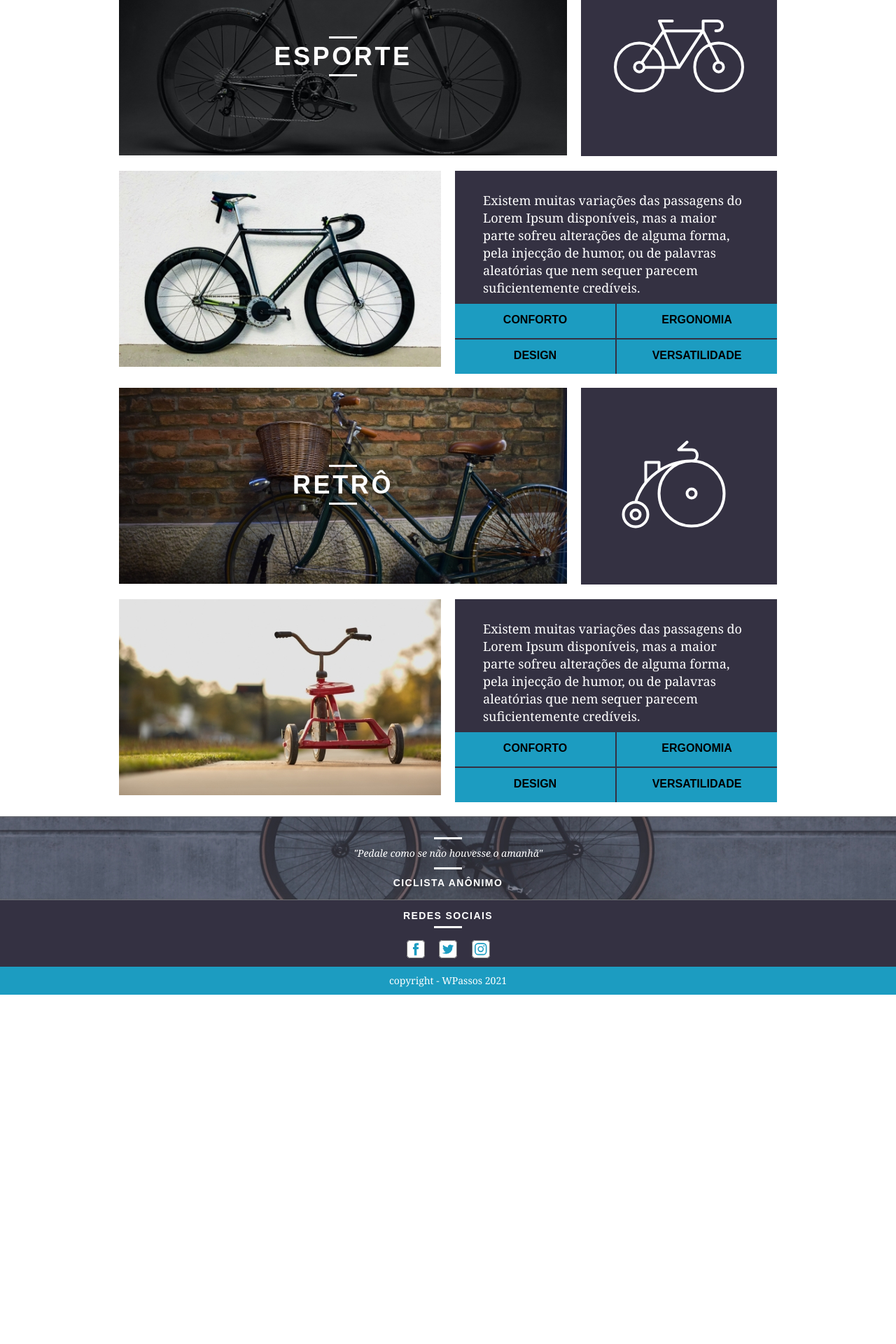
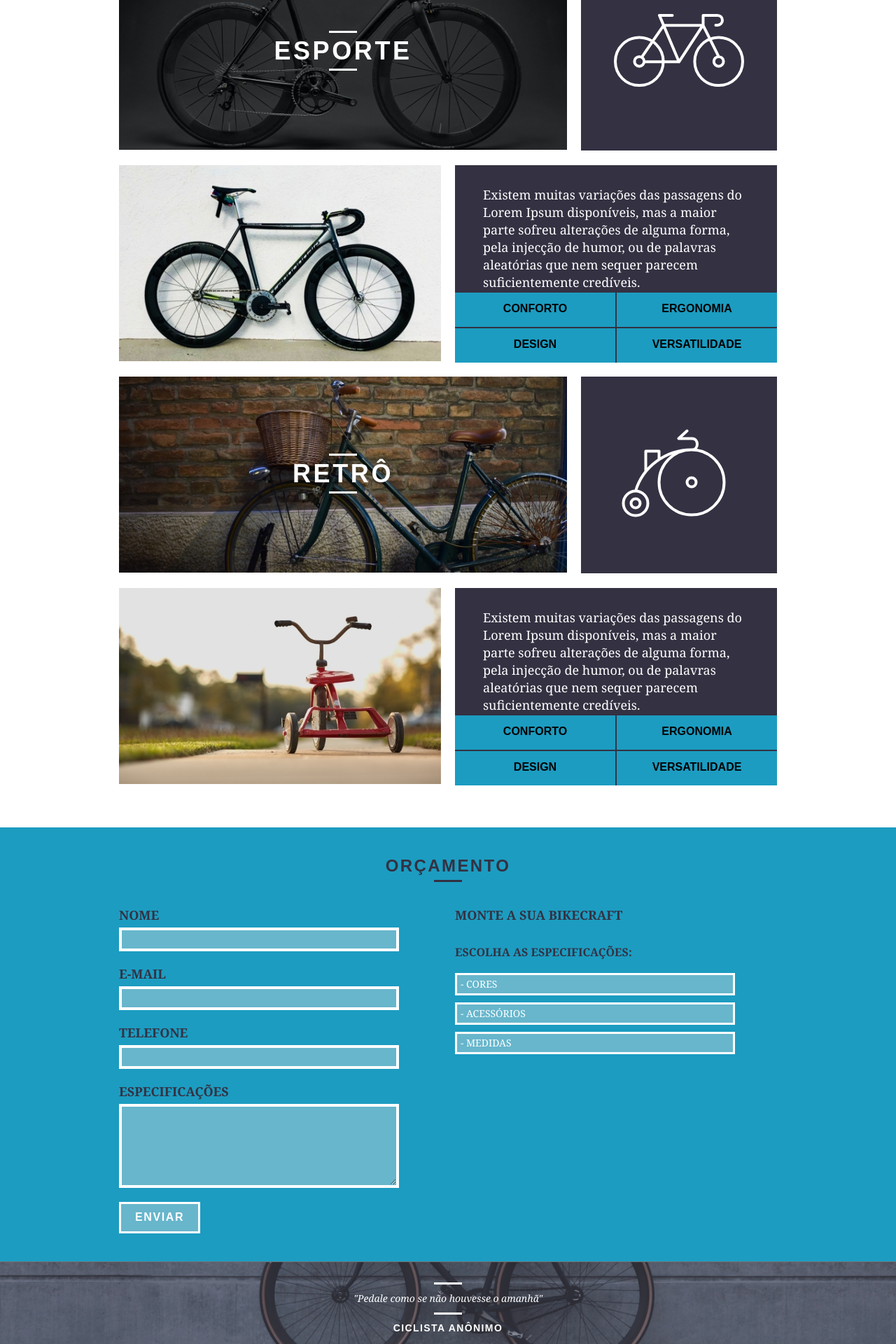
Before and after one commit to wendel-passos/BikeCraft, a PHP site: page /produtos.html in a window 1280 px wide. Shown: the part 960-2880 px from the top of the page at 70% size. Before the commit the page ends 2381 px from the top, so only its background shows below. Run offline with PHP 8.4, Linux system fonts and the light colour scheme.

Commit message:
new pages

```diff
--- a/Fonte/css/produtos.css
+++ b/Fonte/css/produtos.css
@@ -48,7 +48,7 @@
   font-size: 18px;
   line-height: 25px;
   padding: 30px 40px;
-  height: 190px;
+  height: 182px;
 }
 .produtos-info ul li{
 background:#1C9CC1;
@@ -77,3 +77,115 @@
   .produtos-info ul li:nth-child(2){
     margin-bottom: 2px;
   }
+
+  /*Formulário Orcamento*/
+  .orcamento {
+    background: #1C9CC1;
+    width: 100%;
+    padding: 40px 0;
+    margin-top: 40px;
+  }
+
+  .orcamento h2{
+    color: #343142;
+    padding-bottom: 30px;
+  }
+
+  .orcamento  h2:after {
+    content: "";
+    display: block;
+    width: 40px;
+    height: 3px ;
+    background: #343142;
+    margin: 5px auto ;
+  }
+  .form{
+    padding-right: 60px;
+  }
+  .form label{
+    display: block;
+    color: #343142;
+    font-family: Georgia, 'Times New Roman', Times, serif;
+    font-weight: bold;
+    font-size: 18px;
+    line-height: 25px;
+    margin-bottom: 5px;
+    text-transform: uppercase;
+  }
+  .form input{
+    display: block;
+    width: 100%;
+    border: 4px solid white;
+    background: #67B6CC;
+    color: white;
+    padding: 5px 5px;
+    margin-bottom: 20px;
+    outline: none;
+    font-size: 14px;
+    font-family: Georgia, 'Times New Roman', Times, serif;
+  }
+  .form textarea{
+    display: block;
+    width: 100%;
+    height: 120px;
+    border: 4px solid white;
+    background: #67B6CC;
+    color: white;
+    padding: 5px 5px;
+    margin-bottom: 20px;
+    outline: none;
+    font-size: 14px;
+    font-family: Georgia, 'Times New Roman', Times, serif;
+  }
+  .form .btn{
+   margin: 0px 0px;
+  }
+  .orcamento-dados{
+    color: #343142;
+  }
+  .orcamento-dados span{
+    font-size: 18px;
+    font-weight: bold;
+    text-transform: uppercase;
+    line-height: 25px;
+    font-family: Georgia, 'Times New Roman', Times, serif;
+  }
+  .orcamento-dados h3{
+    font-size: 18px;
+    font-weight: bold;
+    text-transform: uppercase;
+    line-height: 25px;
+    font-family: Georgia, 'Times New Roman', Times, serif;
+    margin-top: 40px;
+  }
+
+  .orcamento-dados p{
+    font-family: Georgia, 'Times New Roman', Times, serif;
+    font-size: 16px;
+    margin: 30px 0 20px 0;
+    text-transform: uppercase;
+    font-weight: bold;
+  }
+  .orcamento-dados ul{
+    padding-right: 60px;
+  }
+
+  .orcamento-dados ul li{
+    font-family: Georgia, 'Times New Roman', Times, serif;
+    font-size: 14px;
+    background: #67B6CC;
+    padding: 5px;
+    text-transform: uppercase;
+    margin: 10px 0;
+    border: white 3px solid;
+    color: white;
+  }
+
+  form .btn {
+    background: #67B6CC;
+  }
+
+  form .btn:hover {
+    background: #343142;
+    border: white 3px solid;
+  }
--- a/Fonte/css/style.css
+++ b/Fonte/css/style.css
@@ -1,11 +1,11 @@
 /* Estilos Gerais */
 
-body{
+body {
   font-family: Arial, Helvetica, sans-serif;
 }
 
-p{
-  font-family: Georgia, 'Times New Roman', Times, serif;
+p {
+  font-family: Georgia, "Times New Roman", Times, serif;
   font-size: 14px;
   line-height: 20px;
 }
@@ -14,116 +14,113 @@
   display: block;
 }
 */
-.btn{
+.btn {
   padding: 10px 20px;
-  background:#343142;
+  background: #343142;
   color: white;
-  text-transform: uppercase ;
+  text-transform: uppercase;
   font-weight: bold;
   margin-top: 100px;
-  letter-spacing: .1em;
+  letter-spacing: 0.1em;
   border: 3px solid white;
 }
-.btn:hover{
+.btn:hover {
   border: 3px solid #343142;
   padding: 10px 20px;
-  background:#1C9CC1;
+  background: #1c9cc1;
   color: white;
-  text-transform: uppercase ;
+  text-transform: uppercase;
   font-weight: bold;
   margin-top: 100px;
-  letter-spacing: .1em;
+  letter-spacing: 0.1em;
 }
-.subtitulo{
+.subtitulo {
   font-size: 24px;
   line-height: 30px;
   font-weight: bold;
-  letter-spacing: .1em;
+  letter-spacing: 0.1em;
   color: black;
   text-transform: uppercase;
   text-align: center;
 }
 
-.subtitulo:after{
+.subtitulo:after {
   content: "";
   display: block;
   width: 40px;
-  height: 3px ;
+  height: 3px;
   background: black;
-  margin: 10px auto ;
+  margin: 10px auto;
   margin-bottom: 30px;
 }
 
-
-
 /*Header*/
 
-.header img:hover{
+.header img:hover {
   background: whitesmoke;
 }
 
-.header{
+.header {
   width: 100%;
-  background:#1C9CC1 ;
+  background: #1c9cc1;
   padding: 12.1px;
   /* Se deixar o header fixo é necessário acrescentar uma margem top de 90px na introdução
   position: fixed;
   z-index:10;
   */
   top: 0;
-
 }
 
-.header_menu{
+.header_menu {
   text-align: right;
 }
 
 /*seleciona o último nível, nessa caso é a LI */
-.header_menu ul li{
+.header_menu ul li {
   display: inline-block;
   margin-left: 20px;
 }
 
-.header_menu ul li{
+.header_menu ul li {
   display: inline-block;
   margin-left: 25px;
   margin-top: 20px;
 }
 
-.header_menu ul li a{
-  color:#343142;
-  font-weight:800;
+.header_menu ul li a {
+  color: #343142;
+  font-weight: 800;
   text-transform: uppercase;
-  letter-spacing: .1em;
+  letter-spacing: 0.1em;
   font-size: 15px;
   line-height: 20px;
   padding: 10px 0;
 }
 
-.header_menu ul li a:hover{
+.header_menu ul li a:hover {
   color: white;
   font-size: 15px;
 }
 
-.header_menu ul li a.menu-ativo{
+.header_menu ul li a.menu-ativo {
   color: white;
 }
 
-a.logo-ativo img{
+a.logo-ativo img {
   background: white;
 }
 
 /* Introdução */
-.introducao{
+.introducao {
   width: 100%;
   background: url("../img/bg/bg-Intro.jpg") no-repeat center;
   background-size: cover;
   height: 380px;
-  padding-top: 76px ;
+  padding-top: 76px;
   text-align: center;
 }
 
-.introducao h1{
+.introducao h1 {
   font-size: 40px;
   text-align: center;
   color: white;
@@ -131,36 +128,37 @@
   font-weight: bold;
 }
 
-.quote-externo{
+.quote-externo {
   max-width: 320px;
-  margin: 0 auto ;
+  margin: 0 auto;
   color: white;
   text-align: center;
   margin-bottom: 40px;
 }
 
-.quote-externo p{
+.quote-externo p {
   font-style: italic;
   margin-top: 20px;
 }
 
-.quote-externo p::before,.quote-externo p::after{
+.quote-externo p::before,
+.quote-externo p::after {
   content: "";
   display: block;
   width: 40px;
-height: 3px ;
+  height: 3px;
   background: white;
-margin: 10px  auto ;
+  margin: 10px auto;
 }
-.quote-externo cite{
+.quote-externo cite {
   font-style: normal;
   font-weight: bold;
-  font-size: 14px ;
-  letter-spacing:.1em ;
+  font-size: 14px;
+  letter-spacing: 0.1em;
 }
 /*Introdução interna*/
 
-.introducao-interna{
+.introducao-interna {
   width: 100%;
   height: 160px;
   color: white;
@@ -168,7 +166,7 @@
   padding-top: 40px;
 }
 
-.introducao-interna h1{
+.introducao-interna h1 {
   font-size: 40px;
   text-align: center;
   color: white;
@@ -176,67 +174,65 @@
   font-weight: bold;
 }
 
-.introducao-interna h1:after{
+.introducao-interna h1:after {
   content: "";
   display: block;
   width: 40px;
-  height: 3px ;
+  height: 3px;
   background: white;
-  margin: 10px auto ;
+  margin: 10px auto;
   margin-bottom: 10px;
 }
 
-
-
 /*Produtos*/
 
-.produtos{
+.produtos {
   padding: 60px 0;
 }
 
-.produtos-lista li{
-  background: #1C9CC1;
+.produtos-lista li {
+  background: #1c9cc1;
   text-align: center;
 }
-.produtos-lista li h3{
+.produtos-lista li h3 {
   font-weight: bold;
-  font-size:14px;
-  line-height:25px;
+  font-size: 14px;
+  line-height: 25px;
   text-transform: uppercase;
-  letter-spacing: .1em;
+  letter-spacing: 0.1em;
   margin: 20px auto;
 }
-.produtos-lista li h3:after{
+.produtos-lista li h3:after {
   content: "";
   display: block;
   width: 40px;
-  height: 3px ;
+  height: 3px;
   background: black;
-  margin: 2px  auto ;
+  margin: 2px auto;
 }
-  .produtos-lista li p{
+.produtos-lista li p {
   padding: 10px 20px 20px 20px;
 }
-.produtos-icone{
-  background:#343142;
+.produtos-icone {
+  background: #343142;
   padding: 20px 10px;
 }
-.call{
+.call {
   text-align: center;
   clear: both;
   padding: 40px;
 }
 
-.call p{
+.call p {
   margin-bottom: 40px;
 }
 
 /*Portfólio*/
 .portfolio {
   width: 100%;
-  background:#343142;
+  background: #343142;
   padding: 40px 0;
-  margin-bottom: 40px;
+  --margin-bottom: 40px;
 }
 
 .portfolio .subtitulo {
@@ -247,123 +243,120 @@
   background: white;
 }
 
-  .portfolio-lista li:last-child{
+.portfolio-lista li:last-child {
   margin-top: 20px;
 }
 
-  .portfolio p{
+.portfolio p {
   color: white;
-
 }
 
 /*Qualidade*/
-.qualidade.{
-    margin: 40px 0;
+.qualidade. {
+  margin: 60px 0;
+}
+.qualidade h2 {
+  margin-top: 30px;
 }
 .qualidade img {
   margin: 0 auto;
 }
-.qualidade img{
+.qualidade img {
   display: block;
 }
-.qualidade-lista li{
+.qualidade-lista li {
   text-align: center;
   padding: 0 40px;
 }
-.qualidade-lista li h3{
+.qualidade-lista li h3 {
   font-weight: bold;
-  font-size:14px;
-  line-height:25px;
+  font-size: 14px;
+  line-height: 25px;
   text-transform: uppercase;
-  letter-spacing: .1em;
+  letter-spacing: 0.1em;
   margin: 10px auto;
 }
-.qualidade-lista li:nth-child(3) h3::after{
+.qualidade-lista li:nth-child(3) h3::after {
   content: "";
   display: block;
   width: 40px;
-  height: 3px ;
+  height: 3px;
   background: black;
-  margin: 2px  98px  ;
+  margin: 2px 98px;
 }
-  .qualidade-lista li:nth-child(2) h3::after{
+.qualidade-lista li:nth-child(2) h3::after {
   content: "";
   display: block;
   width: 40px;
-    height: 3px ;
+  height: 3px;
   background: black;
-    margin: 2px  90px  ;
+  margin: 2px 90px;
 }
-    .qualidade-lista li:nth-child(1) h3::after{
+.qualidade-lista li:nth-child(1) h3::after {
   content: "";
   display: block;
   width: 40px;
-      height: 3px ;
+  height: 3px;
   background: black;
-      margin: 2px  80px  ;
+  margin: 2px 80px;
 }
-  .qualidade-lista li p{
+.qualidade-lista li p {
   padding: 10px 20px 20px 20px;
 }
-
 /*quebra*/
-  .quebra{
-    background: url('../img/bg/bgColt.jpg') no-repeat center;
+.quebra {
+  background: url("../img/bg/bgColt.jpg") no-repeat center;
   background-size: cover;
   height: 120px;
   padding-top: 10px;
   width: 100%;
 }
-  .quebra cite{
+.quebra cite {
   text-transform: uppercase;
 }
 
 /*footer*/
-  .footer{
+.footer {
   width: 100%;
   height: 95px;
   background: #343142;
   padding: 10px 0;
 }
-.footer h3{
+.footer h3 {
   font-size: 14px;
   color: white;
   line-height: 25px;
   font-weight: bold;
 }
-.footer h3::after{
+.footer h3::after {
   content: "";
   display: block;
   width: 40px;
-  height: 3px ;
+  height: 3px;
   background: white;
-  margin: 2px  auto;
+  margin: 2px auto;
 }
-
-footer ul li{
+footer ul li {
   display: inline-block;
 }
-footer ul{
+footer ul {
   padding: 10px 0;
 }
-
-
-footer a{
+footer a {
   display: block;
   position: relative;
   right: -403px;
-  padding: 2px 5px;
+  padding: 3px 5px;
   border: 3px solid #343142;
 }
-
-footer a:hover{
+footer a:hover {
   display: block;
   border: 3px solid white;
+  padding: 3px 5px;
 }
-
-.copy{
-  width:100%;
-  background:#1C9CC1 ;
+.copy {
+  width: 100%;
+  background: #1c9cc1;
   color: white;
   text-align: center;
   padding: 10px 0;
--- a/Fonte/index.html
+++ b/Fonte/index.html
@@ -81,7 +81,7 @@
       </ul>
       <div class="call">
         <p>Clique aqui para mais detalhes </p>
-        <a href="portfolio.html" class="btn">Produtos</a>
+        <a href="portfolio.html" class="btn">Portfólio</a>
       </div>
     </div>
   </section>
--- a/Fonte/produtos.html
+++ b/Fonte/produtos.html
@@ -35,7 +35,6 @@
       <p>Conheça mais os nossos produtos</p>
     </div>
   </section>
-
   <!-- Seção de produtos-->
   <section class="container produtos-item">
     <div class="grid-11">
@@ -95,10 +94,33 @@
         <li>Versatilidade</li>
       </ul>
     </div>
-
-
   </section>
-
+  <!-- Orcamento -->
+  <section class="orcamento">
+    <div class="container">
+      <h2 class="subtitulo">Orçamento</h2>
+      <form id="form-orcamento" action="" class="form grid-8">
+        <label for="nome">Nome</label>
+        <input type="text" id="nome">
+        <label for="email">E-mail</label>
+        <input type="email" id="email">
+        <label for="telefone">Telefone</label>
+        <input type="phone" id="telefone">
+        <label for="mensagem">Especificações</label>
+        <textarea name="" id="espec"></textarea>
+        <button type="submit" class="btn">Enviar</button>
+      </form>
+      <div class="orcamento-dados grid-8">
+        <span>Monte a sua Bikecraft</span>
+        <p>Escolha as especificações:</p>
+        <ul>
+          <li>- Cores</li>
+          <li>- Acessórios</li>
+          <li>- Medidas</li>
+        </ul>
+      </div>
+    </div>
+  </section>
   <!-- Seção Quebra -->
   <section class="quebra">
     <blockquote class="quote-externo">
```
Also changed, not shown: Fonte/contato.html (+91 -2 lines), Fonte/css/contato.css (added, +136 -0 lines), Fonte/css/portfolio.css (added, +27 -0 lines), Fonte/portfolio.html (+76 -3 lines), Fonte/img/bg/bgPortfolio.jpg (added), Fonte/img/bg/bgPortfolio@2x.jpg (added). Lines whose indentation alone changed are shown as unchanged.
